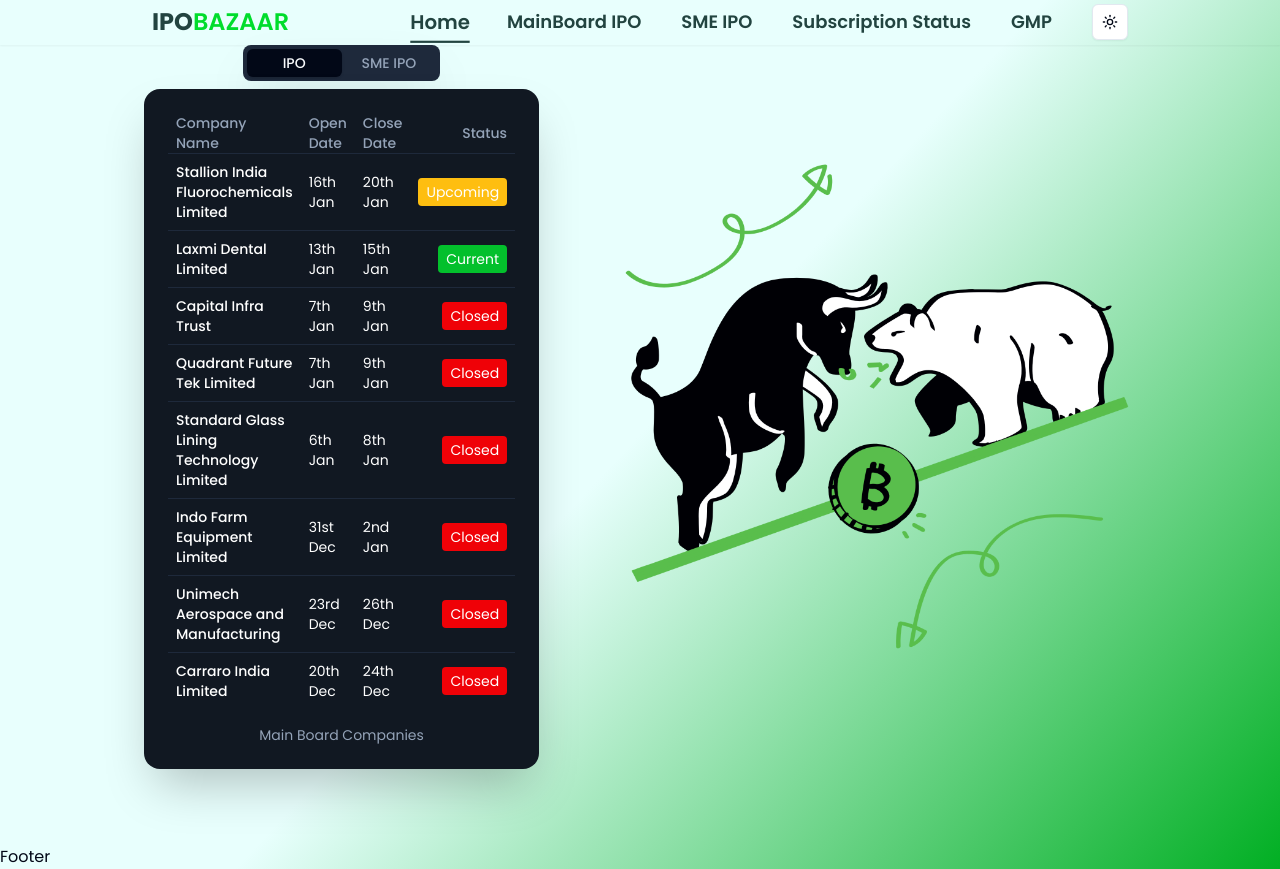
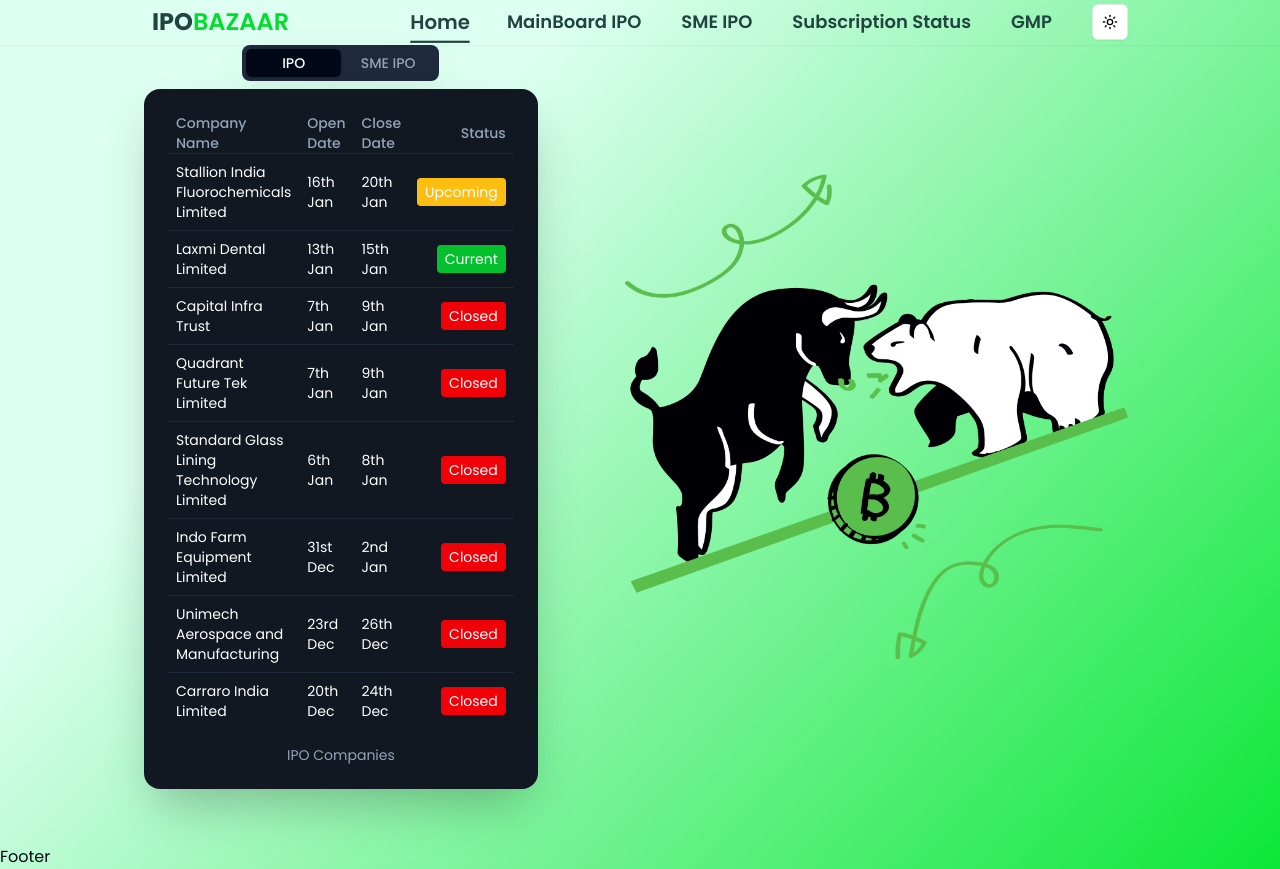
Before and after one commit to Dhanraj-Patil/IPO-BAZAAR, a Next.js app: page / in a window 1280 px wide. Built offline with nearby package versions, Linux system fonts and the light colour scheme.

Commit message:
made the links of the table clickableand changed light bg

```diff
--- a/app/globals.css
+++ b/app/globals.css
@@ -81,8 +81,8 @@
      background: linear-gradient(133deg, rgba(34,68,64,1) 60%, #14f539 100%);
  }
  .bg-light{
-   background: rgb(232,255,253);
-   background: linear-gradient(133deg, rgba(232,255,253,1) 50%, rgba(1,175,35,1) 100%);
+  background: rgb(221,255,241);
+  background: linear-gradient(133deg, rgba(221,255,241,1) 28%, rgb(12, 231, 56) 100%);
  }
 }
 
--- a/components/HomePageTable.jsx
+++ b/components/HomePageTable.jsx
@@ -1,3 +1,4 @@
+import Link from "next/link";
 import {
   Table,
   TableBody,
@@ -10,8 +11,8 @@
 } from "@/components/ui/table";
 import { Tabs, TabsContent, TabsList, TabsTrigger } from "@/components/ui/tabs";
 
-// Data for MainBoardcompanies
-const MainBoardcompanies = [
+// Data for IPO companies
+const IPO = [
   {
     companyName: "Stallion India Fluorochemicals Limited",
     openDate: "2025-01-16",
@@ -62,7 +63,7 @@
   },
 ];
 
-// Data for SME
+// Data for SME companies
 const SME = [
   {
     companyName: "CapitalNumbers Infotech Limited",
@@ -112,8 +113,6 @@
     closeDate: "2025-01-09",
     status: "Closed",
   },
-
-
 ];
 
 // Helper function to format the date
@@ -158,9 +157,10 @@
   );
 };
 
-const renderTable = (data) => (
+// Helper function to render tables with dynamic links
+const renderTable = (data, type) => (
   <Table>
-    <TableCaption>{data === MainBoardcompanies ? "Main Board Companies" : "SME IPO Companies"}</TableCaption>
+    <TableCaption>{data === IPO ? "IPO Companies" : "SME IPO Companies"}</TableCaption>
     <TableHeader>
       <TableRow>
         <TableHead className="w-[200px]">Company Name</TableHead>
@@ -172,9 +172,14 @@
     <TableBody className="text-white">
       {data.map((company) => {
         const { companyName, openDate, closeDate } = company;
+        const companyLink = type === "ipo" ? `/IPO/${companyName}` : `/SME/${companyName}`;
         return (
-          <TableRow key={companyName}>
-            <TableCell className="font-medium">{companyName}</TableCell>
+          <TableRow key={companyName} className="cursor-pointer hover:bg-gray-700">
+            <TableCell>
+              <Link href={companyLink} >
+                {companyName}
+              </Link>
+            </TableCell>
             <TableCell>{formatDate(openDate)}</TableCell>
             <TableCell>{formatDate(closeDate)}</TableCell>
             <StatusCell openDate={openDate} closeDate={closeDate} />
@@ -188,20 +193,20 @@
 
 export function CombinedTable() {
   return (
-    <Tabs defaultValue="IPO" className="w-full  hover:scale-105 transition-all ease-in-out duration-700">
+    <Tabs defaultValue="IPO" className="w-full hover:scale-105 transition-all ease-in-out duration-700">
       <TabsList className="grid w-[50%] mx-auto shadow-2xl grid-cols-2">
         <TabsTrigger value="IPO">IPO</TabsTrigger>
         <TabsTrigger value="SME-IPO">SME IPO</TabsTrigger>
       </TabsList>
 
-      {/* MainBoardcompanies table */}
+      {/* IPO table */}
       <TabsContent value="IPO">
-        {renderTable(MainBoardcompanies)}
+        {renderTable(IPO, "ipo")}
       </TabsContent>
 
       {/* SME table */}
       <TabsContent value="SME-IPO">
-        {renderTable(SME)}
+        {renderTable(SME, "sme")}
       </TabsContent>
     </Tabs>
   );
```
